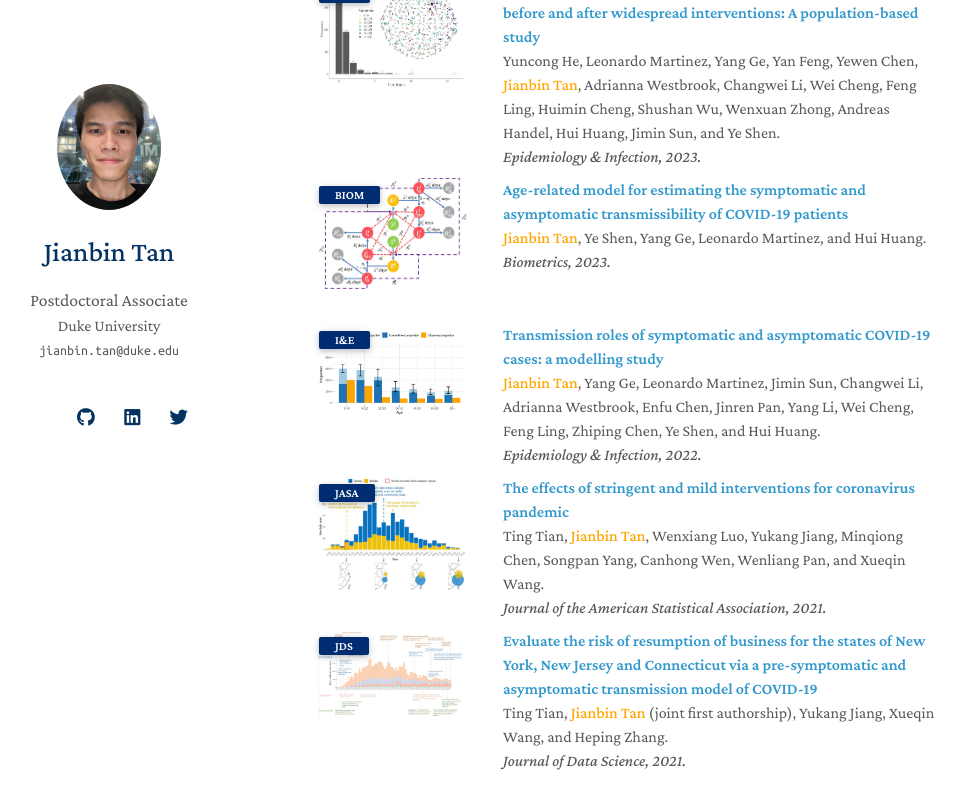
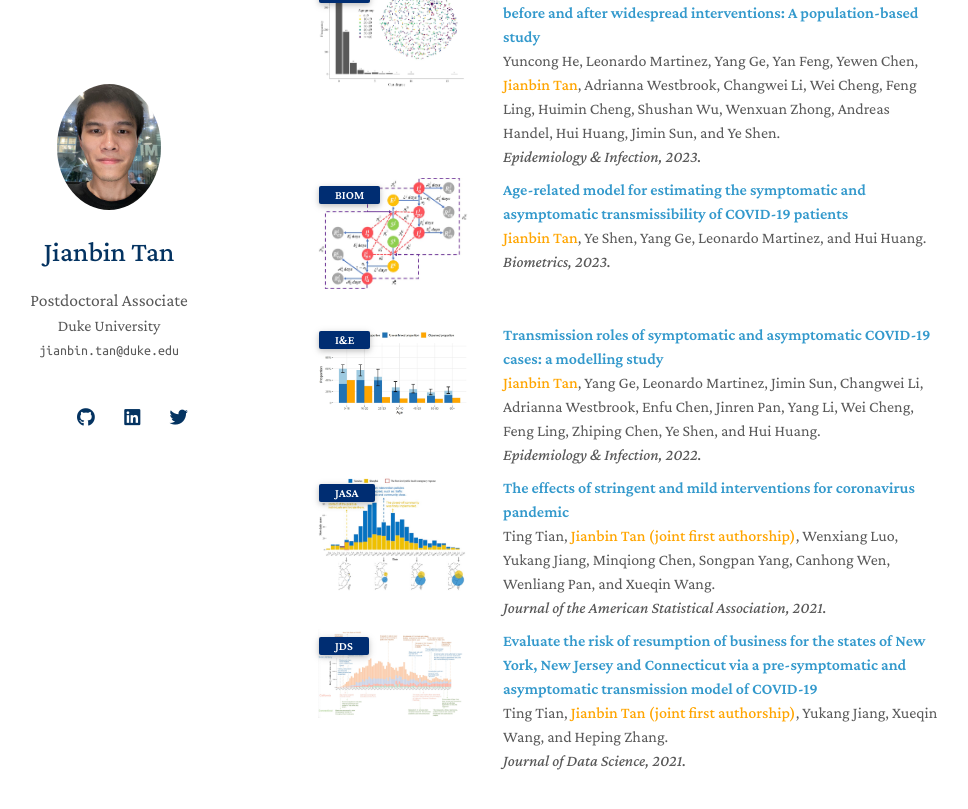
Before and after one commit to Tan-jianbin/Tan-jianbin.github.io, a Jekyll site: the page built from index.md, in a window 1280 px wide and 900 px high, scrolled down 987 px. Shown: the top 809 px of the window, without its empty margins (167-1135 px from the left). Built offline with Jekyll 4.4.1, drawn with Linux system fonts in a browser that asks for light colours; nearby versions of some CDN libraries; a style sheet for code colours, icons or effects is not loaded; our own code applies the rules of GitHub Pages for plain Markdown files; some of the changed text lies outside the part shown.

Commit message:
Update publications.md

```diff
--- a/_includes/publications.md
+++ b/_includes/publications.md
@@ -28,7 +28,7 @@
   </div>
   <div class="col-sm-9" style="position: relative;padding-right: 15px;padding-left: 20px;">
     <div class="title"><a href=" ">Functional clustering for longitudinal associations between social determinants of health and stroke mortality in the US</a></div>
-    <div class="author"> Fangzhi Luo, <strong><span style="color: orange;">Jianbin Tan</span></strong> (joint first authorship), Donglan Zhang, Hui Huang, and Ye Shen.</div>
+    <div class="author"> Fangzhi Luo, <strong><span style="color: orange;">Jianbin Tan (joint first authorship)</span></strong> , Donglan Zhang, Hui Huang, and Ye Shen.</div>
     <div class="periodical"><em> Journal of the American Statistical Association, submitted.</em></div>
   </div>
 </div>
@@ -126,7 +126,7 @@
   </div>
   <div class="col-sm-9" style="position: relative;padding-right: 15px;padding-left: 20px;">
     <div class="title"><a href="https://doi.org/10.1080/01621459.2021.1897015">The effects of stringent and mild interventions for coronavirus pandemic</a></div>
-    <div class="author">Ting Tian, <strong><span style="color: orange;">Jianbin Tan</span></strong>, Wenxiang Luo, Yukang Jiang, Minqiong Chen, Songpan Yang, Canhong Wen, Wenliang Pan, and Xueqin Wang.</div>
+    <div class="author">Ting Tian, <strong><span style="color: orange;">Jianbin Tan (joint first authorship)</span></strong>, Wenxiang Luo, Yukang Jiang, Minqiong Chen, Songpan Yang, Canhong Wen, Wenliang Pan, and Xueqin Wang.</div>
     <div class="periodical"><em> Journal of the American Statistical Association, 2021.</em></div>
   </div>
 </div>
@@ -142,7 +142,7 @@
   </div>
   <div class="col-sm-9" style="position: relative;padding-right: 15px;padding-left: 20px;">
     <div class="title"><a href="https://jds-online.org/journal/JDS/article/664/info">Evaluate the risk of resumption of business for the states of New York, New Jersey and Connecticut via a pre-symptomatic and asymptomatic transmission model of COVID-19</a></div>
-    <div class="author">Ting Tian, <strong><span style="color: orange;">Jianbin Tan</span></strong> (joint first authorship), Yukang Jiang, Xueqin Wang, and Heping Zhang.</div>
+    <div class="author">Ting Tian, <strong><span style="color: orange;">Jianbin Tan (joint first authorship)</span></strong>, Yukang Jiang, Xueqin Wang, and Heping Zhang.</div>
     <div class="periodical"><em> Journal of Data Science, 2021.</em></div>
   </div>
 </div>
```
